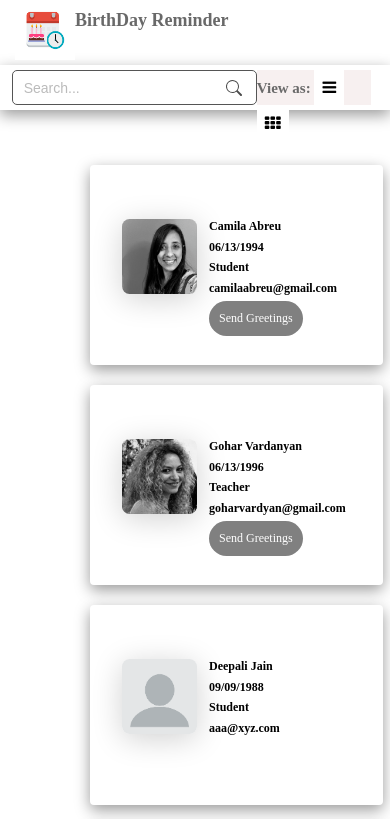
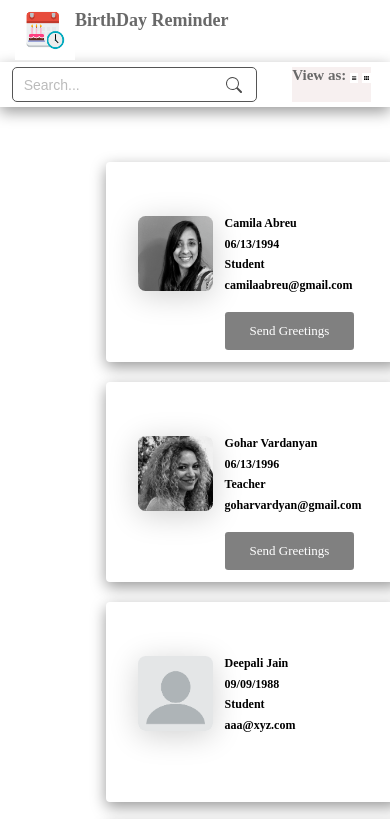
Before and after one commit to hinausman/BirthDayReminder, a plain HTML site: page index.html in a window 390 px wide. Shown: the top 819 px of the page. Drawn offline with Linux system fonts and the light colour scheme.

Commit message:
changes updated

```diff
--- a/script.js
+++ b/script.js
@@ -91,6 +91,14 @@ const data = [
         image: "images/empty.png",
         designation: "Student",
         email: "hhh@xyz.com"
+    },
+    {
+        id: 12,
+        name: "Julieta Rodríguez",
+        dateofbirth: "06/13/1996",
+        image: "images/juleita.jpg",
+        designation: "Student",
+        email: "julietarodriguezba@gmail.com"
     },
 
 ];
--- a/style.css
+++ b/style.css
@@ -4,22 +4,18 @@
   box-sizing: border-box;
 }
 
-/* body {
-  background-image: url('images/background image.jpg');
-} */
+
 
 
 .mainHeader {
   display: flex;
   max-width: 100%;
-  /* background-color: rgb(240, 232, 232); */
-  /* padding-top: 20Px; */
+
 
   font-size: 30px;
-  /* padding-bottom: 30px; */
+
   padding-left: 38px;
-  /* padding-left: 39%; */
-  /* border-radius: 10px; */
+
   justify-content: left;
 
 }
@@ -27,17 +23,15 @@
 #logo {
   font-weight: bold;
   font-size: 18px;
-  /* display: flex; */
+  display: flex;
   align-items: left;
 
-
-  /* padding-top:10px; */
 }
 
 .mainBox {
   display: flex;
   justify-content: space-between;
-  margin-right: 20px;
+  margin-left: 4%;
 }
 
 .headerText {
@@ -139,18 +133,11 @@ input[type="search"]:focus {
   font-size: 16px;
 
   cursor: pointer;
-  /* Mouse pointer on hover */
 }
 
-/* Darker background on mouse-over */
 .btn:hover {
   background-color: rgba(247, 240, 240, 0.966);
 }
-
-
-
-
-
 
 /* mainbody started */
 
@@ -169,8 +156,7 @@ input[type="search"]:focus {
   flex-direction: row;
   flex-wrap: wrap;
   margin: 80px;
-  /* justify-content: center; */
-  /* background-image: url(images/background image.jpg); */
+
   float: right;
   margin-top: 45px;
 
@@ -208,15 +194,6 @@ input[type="search"]:focus {
 }
 
 .container {
-  /* width: 90vw;
-  margin: 10px;
-  max-width: 450px;
-  background: #fff;
-  border-radius: 0.25rem;
-  padding: 1.5rem 2rem;
-  box-shadow: 0 5px 15px rgba(0, 0, 0, 0.4);
-  flex: 32%;
-  max-height: 200px; */
 
   width: 90vw;
   margin: 10px;
@@ -244,9 +221,6 @@ input[type="search"]:focus {
   font-size: 12px;
   margin-top: 30px;
 }
-
-/* margin-bottom: 1.5rem; */
-/* align-items: center; */
 
 
 .person img {
@@ -276,7 +250,7 @@ input[type="search"]:focus {
 
 }
 
-/* tablDat started here */
+/* tablData started here */
 #resp-table {
   width: 100%;
   display: table;
@@ -338,15 +312,17 @@ input[type="search"]:focus {
 
 
 #greetingLink {
+  font-size: 13px;
   background-color: grey;
   color: white;
-  padding: 10px 10px;
+  padding: 11px 25px;
   text-decoration: none;
   float: left;
-  /* margin-top: 100px; */
+  margin-top: 14px;
+  border-radius: 0.2rem;
+  border-color: darkolivegreen;
 
-  border-radius: 8rem;
-  border-color: darkolivegreen;
+
 
 }
 
@@ -395,4 +371,24 @@ input[type="search"]:focus {
 
     justify-content: left;
   }
-}
+
+  .btn {
+    background-color: white;
+
+    border: none;
+
+    color: black;
+
+    padding: 2px 2px;
+
+    font-size: 5px;
+
+    cursor: pointer;
+  }
+
+  #logo {
+    font-weight: bold;
+    font-size: 8px;
+    display: flex;
+    align-items: left;
+  }
```
